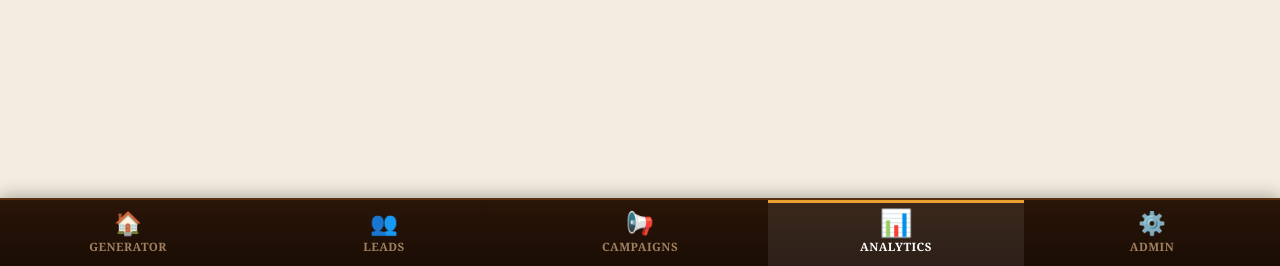
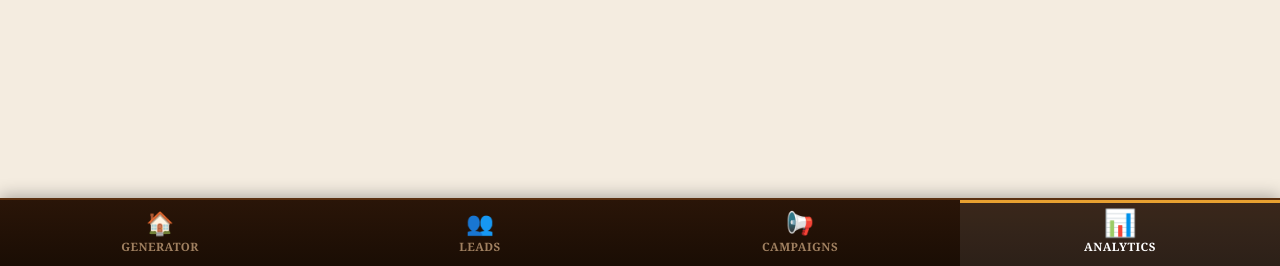
Before and after one commit to julisunkan/pro3, a Flask app: page /analytics in a window 1280 px wide. Shown: the part 534-800 px from the top of the page. Run offline with Flask 3, Linux system fonts and the light colour scheme; data comes from the database, SQL or seed files in the repository.

Commit message:
Remove admin tab from navigation bar
Remove the Admin tab link from the bottom navigation bar in templates/base.html.

Replit-Commit-Author: Agent
Replit-Commit-Session-Id: faef09a0-fa16-46b5-a360-214b945379fd
Replit-Commit-Checkpoint-Type: full_checkpoint
Replit-Commit-Event-Id: 8c4f2988-81d9-44a7-8a08-f9426cbbb92a
Replit-Commit-Screenshot-Url: https://storage.googleapis.com/screenshot-production-us-central1/1d77d908-db9f-4c3e-a137-6125b55211fe/faef09a0-fa16-46b5-a360-214b945379fd/4Hx7dLV
Replit-Helium-Checkpoint-Created: true

```diff
--- a/templates/base.html
+++ b/templates/base.html
@@ -57,10 +57,6 @@
       <span class="bottom-nav-icon">📊</span>
       <span class="bottom-nav-label">Analytics</span>
     </a>
-    <a href="/admin" class="bottom-nav-item {% if request.path.startswith('/admin') %}active{% endif %}">
-      <span class="bottom-nav-icon">⚙️</span>
-      <span class="bottom-nav-label">Admin</span>
-    </a>
   </nav>
 
   <script>
```
